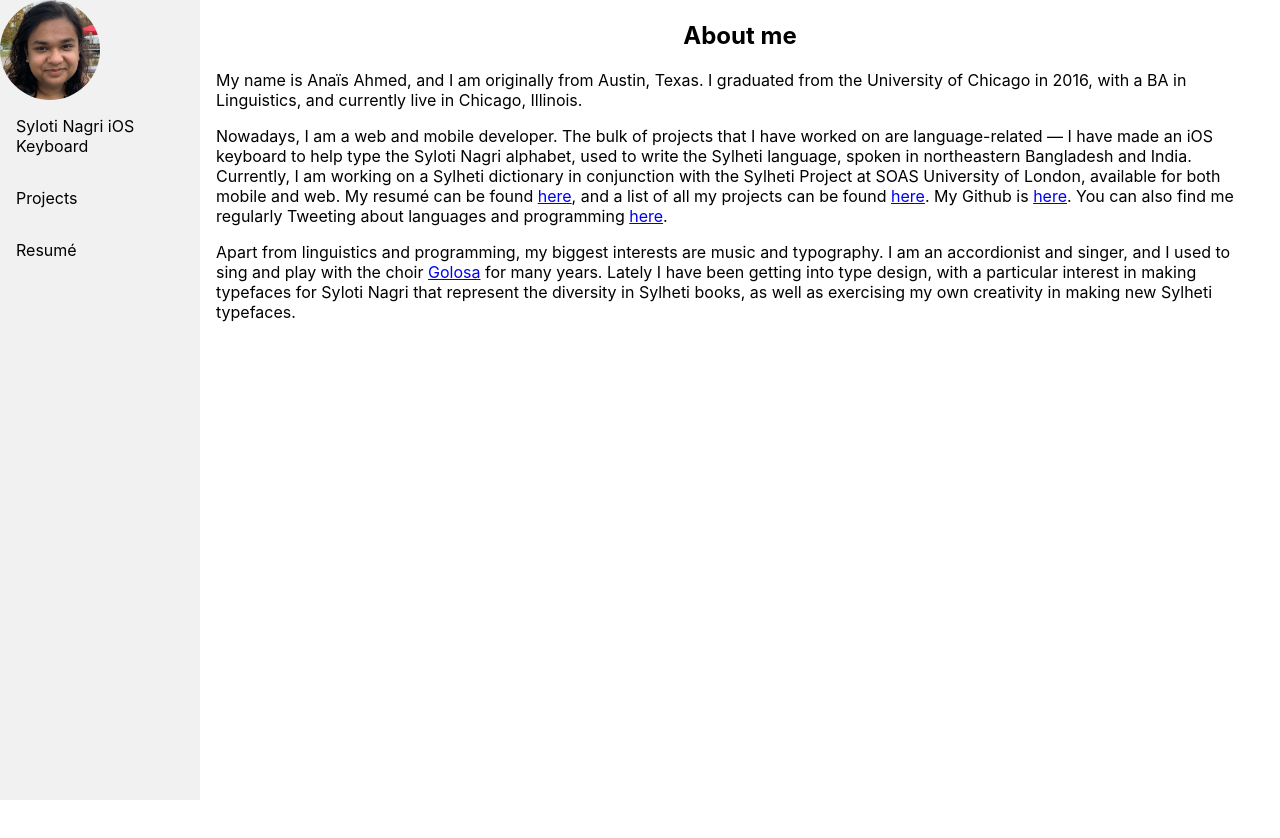
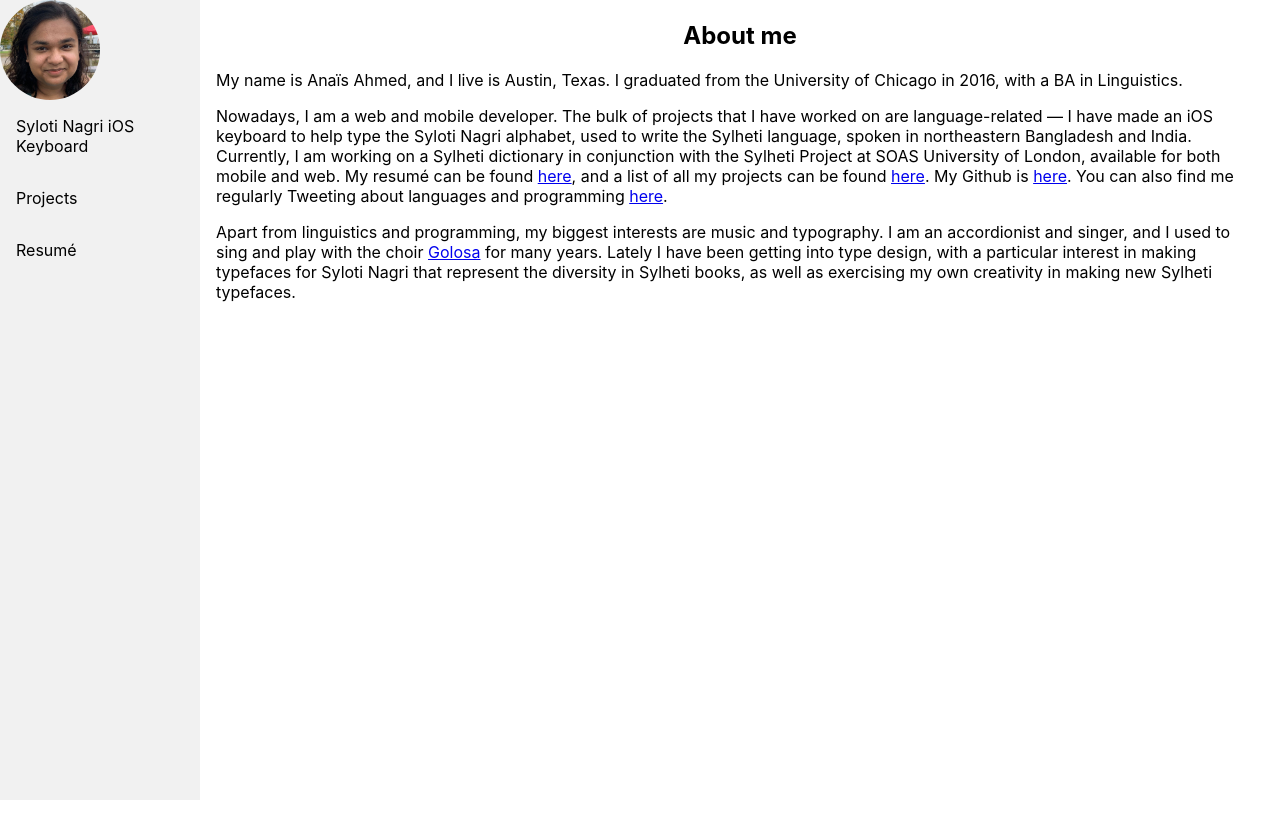
Before and after one commit to ananari/ananari-heroku, a React (Create React App) app: page / in a window 1280 px wide. Shown: the top 838 px of the page. Built offline with nearby package versions, Linux system fonts and the light colour scheme.

Commit message:
fixed location

```diff
--- a/src/Home.js
+++ b/src/Home.js
@@ -6,9 +6,9 @@ function Home() {
         <div className="content">
             <h2>About me</h2>
             <p>
-                My name is Anaïs Ahmed, and I am originally from Austin, Texas.
+                My name is Anaïs Ahmed, and I live is Austin, Texas.
                 I graduated from the Uni­versity of Chicago in 2016, with a BA
-                in Linguistics, and currently live in Chicago, Illinois.
+                in Linguistics.
             </p>
             <p>
                 Nowadays, I am a web and mobile developer. The bulk
```
